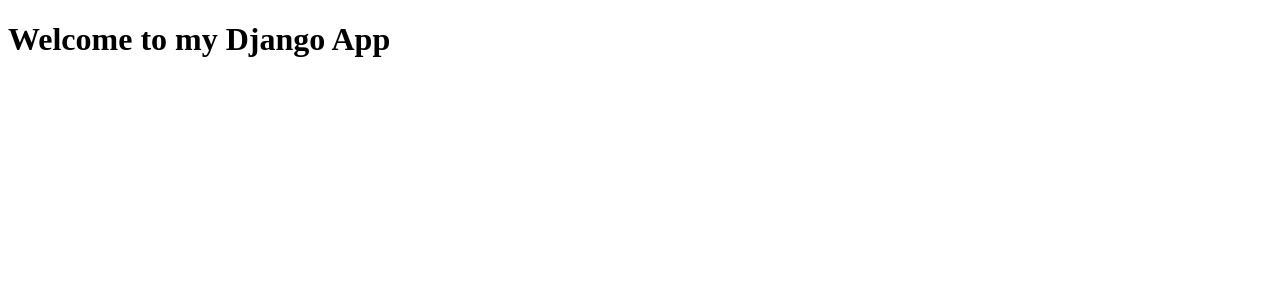
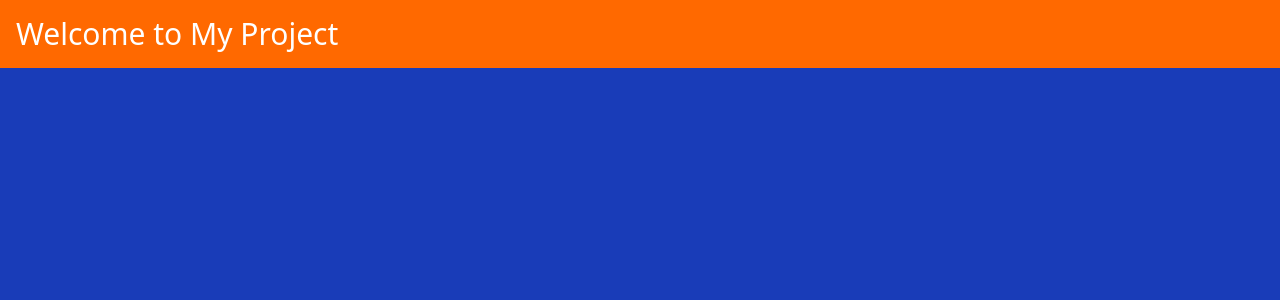
Before and after one commit to tayyabadev11/django-learning, a Django app: page /core/ in a window 1280 px wide. Shown: the top 300 px of the page. Run offline with Django 5.2, Linux system fonts and the light colour scheme; some libraries are stand-ins or nearby versions.

Commit message:
Integrate Tailwind CSS with Django and create superuser for admin access

```diff
--- a/core/templates/core/all_core.html
+++ b/core/templates/core/all_core.html
@@ -1,11 +1,13 @@
+{% load static tailwind_tags %}
 <!DOCTYPE html>
 <html lang="en">
 <head>
     <meta charset="UTF-8">
     <meta name="viewport" content="width=device-width, initial-scale=1.0">
     <title>My Django App</title>
+    {% tailwind_css %}
 </head>
-<body>
-    <h1>Welcome to my Django App</h1>
+<body class="bg-blue-800 min-h-screen">
+    <h1 class="bg-orange-500 text-white text-3xl p-4">Welcome to My Project</h1>
 </body>
 </html>
--- a/myproject/urls.py
+++ b/myproject/urls.py
@@ -23,4 +23,6 @@
     path('about/', views.about, name='about'),
     path('contact/', views.contact, name='contact'),
     path('core/', include('core.urls')),
+
+    path("__reload__/", include("django_browser_reload.urls")),
 ]
--- a/templates/website/index.html
+++ b/templates/website/index.html
@@ -3,5 +3,6 @@
 Welcome Page
 {% endblock %}
 {% block content %}
-<h1>Welcome to My Project</h1>
+<h1 class="bg-orange-500 text-white text-3xl p-4">Welcome to My Project</h1>
+<p class="text-center w-20 bg-orange-400">Lorem ipsum dolor, sit amet consectetur adipisicing elit. Omnis, ex.</p>
 {% endblock %}
--- a/templates/website/layout.html
+++ b/templates/website/layout.html
@@ -1,4 +1,4 @@
-{% load static %}
+{% load static tailwind_tags %}
 <!DOCTYPE html>
 <html lang="en">
 <head>
@@ -10,6 +10,7 @@
         {% endblock %}
     </title>
     <link rel="stylesheet" href="{% static 'style.css' %}">
+    {% tailwind_css %}
 </head>
 <body>
     <nav>This is our navbar</nav>
--- /dev/null
+++ b/theme/apps.py
@@ -0,0 +1,5 @@
+from django.apps import AppConfig
+
+
+class ThemeConfig(AppConfig):
+    name = 'theme'
--- /dev/null
+++ b/theme/static/css/dist/styles.css
@@ -0,0 +1,281 @@
+/*! tailwindcss v4.3.0 | MIT License | https://tailwindcss.com */
+@layer properties;
+@layer theme, base, components, utilities;
+@layer theme {
+  :root, :host {
+    --font-sans: ui-sans-serif, system-ui, sans-serif, 'Apple Color Emoji', 'Segoe UI Emoji', 'Segoe UI Symbol',
+    'Noto Color Emoji';
+    --font-serif: ui-serif, Georgia, Cambria, 'Times New Roman', Times, serif;
+    --font-mono: ui-monospace, SFMono-Regular, Menlo, Monaco, Consolas, 'Liberation Mono', 'Courier New',
+    monospace;
+    --color-orange-400: oklch(75% 0.183 55.934);
+    --color-orange-500: oklch(70.5% 0.213 47.604);
+    --color-blue-800: oklch(42.4% 0.199 265.638);
+    --color-gray-50: oklch(98.5% 0.002 247.839);
+    --color-black: #000;
+    --color-white: #fff;
+    --spacing: 0.25rem;
+    --text-3xl: 1.875rem;
+    --text-3xl--line-height: calc(2.25 / 1.875);
+    --text-5xl: 3rem;
+    --text-5xl--line-height: 1;
+    --tracking-normal: 0em;
+    --leading-normal: 1.5;
+    --default-font-family: var(--font-sans);
+    --default-mono-font-family: var(--font-mono);
+  }
+}
+@layer base {
+  *, ::after, ::before, ::backdrop, ::file-selector-button {
+    box-sizing: border-box;
+    margin: 0;
+    padding: 0;
+    border: 0 solid;
+  }
+  html, :host {
+    line-height: 1.5;
+    -webkit-text-size-adjust: 100%;
+    tab-size: 4;
+    font-family: var(--default-font-family, ui-sans-serif, system-ui, sans-serif, 'Apple Color Emoji', 'Segoe UI Emoji', 'Segoe UI Symbol', 'Noto Color Emoji');
+    font-feature-settings: var(--default-font-feature-settings, normal);
+    font-variation-settings: var(--default-font-variation-settings, normal);
+    -webkit-tap-highlight-color: transparent;
+  }
+  hr {
+    height: 0;
+    color: inherit;
+    border-top-width: 1px;
+  }
+  abbr:where([title]) {
+    -webkit-text-decoration: underline dotted;
+    text-decoration: underline dotted;
+  }
+  h1, h2, h3, h4, h5, h6 {
+    font-size: inherit;
+    font-weight: inherit;
+  }
+  a {
+    color: inherit;
+    -webkit-text-decoration: inherit;
+    text-decoration: inherit;
+  }
+  b, strong {
+    font-weight: bolder;
+  }
+  code, kbd, samp, pre {
+    font-family: var(--default-mono-font-family, ui-monospace, SFMono-Regular, Menlo, Monaco, Consolas, 'Liberation Mono', 'Courier New', monospace);
+    font-feature-settings: var(--default-mono-font-feature-settings, normal);
+    font-variation-settings: var(--default-mono-font-variation-settings, normal);
+    font-size: 1em;
+  }
+  small {
+    font-size: 80%;
+  }
+  sub, sup {
+    font-size: 75%;
+    line-height: 0;
+    position: relative;
+    vertical-align: baseline;
+  }
+  sub {
+    bottom: -0.25em;
+  }
+  sup {
+    top: -0.5em;
+  }
+  table {
+    text-indent: 0;
+    border-color: inherit;
+    border-collapse: collapse;
+  }
+  :-moz-focusring {
+    outline: auto;
+  }
+  progress {
+    vertical-align: baseline;
+  }
+  summary {
+    display: list-item;
+  }
+  ol, ul, menu {
+    list-style: none;
+  }
+  img, svg, video, canvas, audio, iframe, embed, object {
+    display: block;
+    vertical-align: middle;
+  }
+  img, video {
+    max-width: 100%;
+    height: auto;
+  }
+  button, input, select, optgroup, textarea, ::file-selector-button {
+    font: inherit;
+    font-feature-settings: inherit;
+    font-variation-settings: inherit;
+    letter-spacing: inherit;
+    color: inherit;
+    border-radius: 0;
+    background-color: transparent;
+    opacity: 1;
+  }
+  :where(select:is([multiple], [size])) optgroup {
+    font-weight: bolder;
+  }
+  :where(select:is([multiple], [size])) optgroup option {
+    padding-inline-start: 20px;
+  }
+  ::file-selector-button {
+    margin-inline-end: 4px;
+  }
+  ::placeholder {
+    opacity: 1;
+  }
+  @supports (not (-webkit-appearance: -apple-pay-button))  or (contain-intrinsic-size: 1px) {
+    ::placeholder {
+      color: currentcolor;
+      @supports (color: color-mix(in lab, red, red)) {
+        color: color-mix(in oklab, currentcolor 50%, transparent);
+      }
+    }
+  }
+  textarea {
+    resize: vertical;
+  }
+  ::-webkit-search-decoration {
+    -webkit-appearance: none;
+  }
+  ::-webkit-date-and-time-value {
+    min-height: 1lh;
+    text-align: inherit;
+  }
+  ::-webkit-datetime-edit {
+    display: inline-flex;
+  }
+  ::-webkit-datetime-edit-fields-wrapper {
+    padding: 0;
+  }
+  ::-webkit-datetime-edit, ::-webkit-datetime-edit-year-field, ::-webkit-datetime-edit-month-field, ::-webkit-datetime-edit-day-field, ::-webkit-datetime-edit-hour-field, ::-webkit-datetime-edit-minute-field, ::-webkit-datetime-edit-second-field, ::-webkit-datetime-edit-millisecond-field, ::-webkit-datetime-edit-meridiem-field {
+    padding-block: 0;
+  }
+  ::-webkit-calendar-picker-indicator {
+    line-height: 1;
+  }
+  :-moz-ui-invalid {
+    box-shadow: none;
+  }
+  button, input:where([type='button'], [type='reset'], [type='submit']), ::file-selector-button {
+    appearance: button;
+  }
+  ::-webkit-inner-spin-button, ::-webkit-outer-spin-button {
+    height: auto;
+  }
+  [hidden]:where(:not([hidden='until-found'])) {
+    display: none !important;
+  }
+}
+@layer utilities {
+  .static {
+    position: static;
+  }
+  .container {
+    width: 100%;
+    @media (width >= 40rem) {
+      max-width: 40rem;
+    }
+    @media (width >= 48rem) {
+      max-width: 48rem;
+    }
+    @media (width >= 64rem) {
+      max-width: 64rem;
+    }
+    @media (width >= 80rem) {
+      max-width: 80rem;
+    }
+    @media (width >= 96rem) {
+      max-width: 96rem;
+    }
+  }
+  .mx-auto {
+    margin-inline: auto;
+  }
+  .block {
+    display: block;
+  }
+  .flex {
+    display: flex;
+  }
+  .h-screen {
+    height: 100vh;
+  }
+  .min-h-screen {
+    min-height: 100vh;
+  }
+  .w-20 {
+    width: calc(var(--spacing) * 20);
+  }
+  .items-center {
+    align-items: center;
+  }
+  .justify-center {
+    justify-content: center;
+  }
+  .bg-blue-800 {
+    background-color: var(--color-blue-800);
+  }
+  .bg-gray-50 {
+    background-color: var(--color-gray-50);
+  }
+  .bg-orange-400 {
+    background-color: var(--color-orange-400);
+  }
+  .bg-orange-500 {
+    background-color: var(--color-orange-500);
+  }
+  .p-4 {
+    padding: calc(var(--spacing) * 4);
+  }
+  .text-center {
+    text-align: center;
+  }
+  .font-serif {
+    font-family: var(--font-serif);
+  }
+  .text-3xl {
+    font-size: var(--text-3xl);
+    line-height: var(--tw-leading, var(--text-3xl--line-height));
+  }
+  .text-5xl {
+    font-size: var(--text-5xl);
+    line-height: var(--tw-leading, var(--text-5xl--line-height));
+  }
+  .leading-normal {
+    --tw-leading: var(--leading-normal);
+    line-height: var(--leading-normal);
+  }
+  .tracking-normal {
+    --tw-tracking: var(--tracking-normal);
+    letter-spacing: var(--tracking-normal);
+  }
+  .text-black {
+    color: var(--color-black);
+  }
+  .text-white {
+    color: var(--color-white);
+  }
+}
+@property --tw-leading {
+  syntax: "*";
+  inherits: false;
+}
+@property --tw-tracking {
+  syntax: "*";
+  inherits: false;
+}
+@layer properties {
+  @supports ((-webkit-hyphens: none) and (not (margin-trim: inline))) or ((-moz-orient: inline) and (not (color:rgb(from red r g b)))) {
+    *, ::before, ::after, ::backdrop {
+      --tw-leading: initial;
+      --tw-tracking: initial;
+    }
+  }
+}
```
Also changed, not shown: myproject/settings.py (+9 -1 lines), theme/static_src/src/styles.css (added, +10 -0 lines), theme/templates/base.html (added, +18 -0 lines), theme/__init__.py (added).
